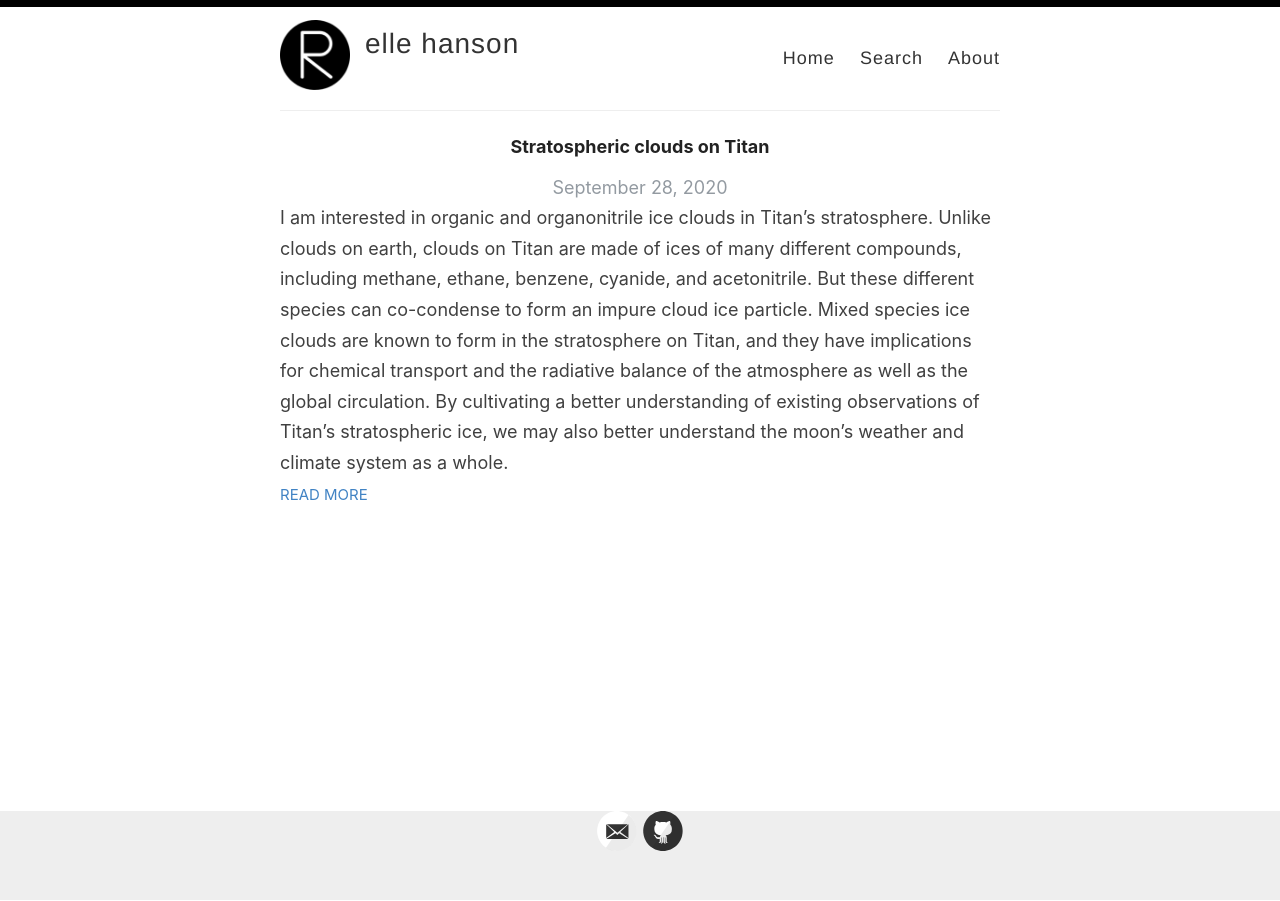
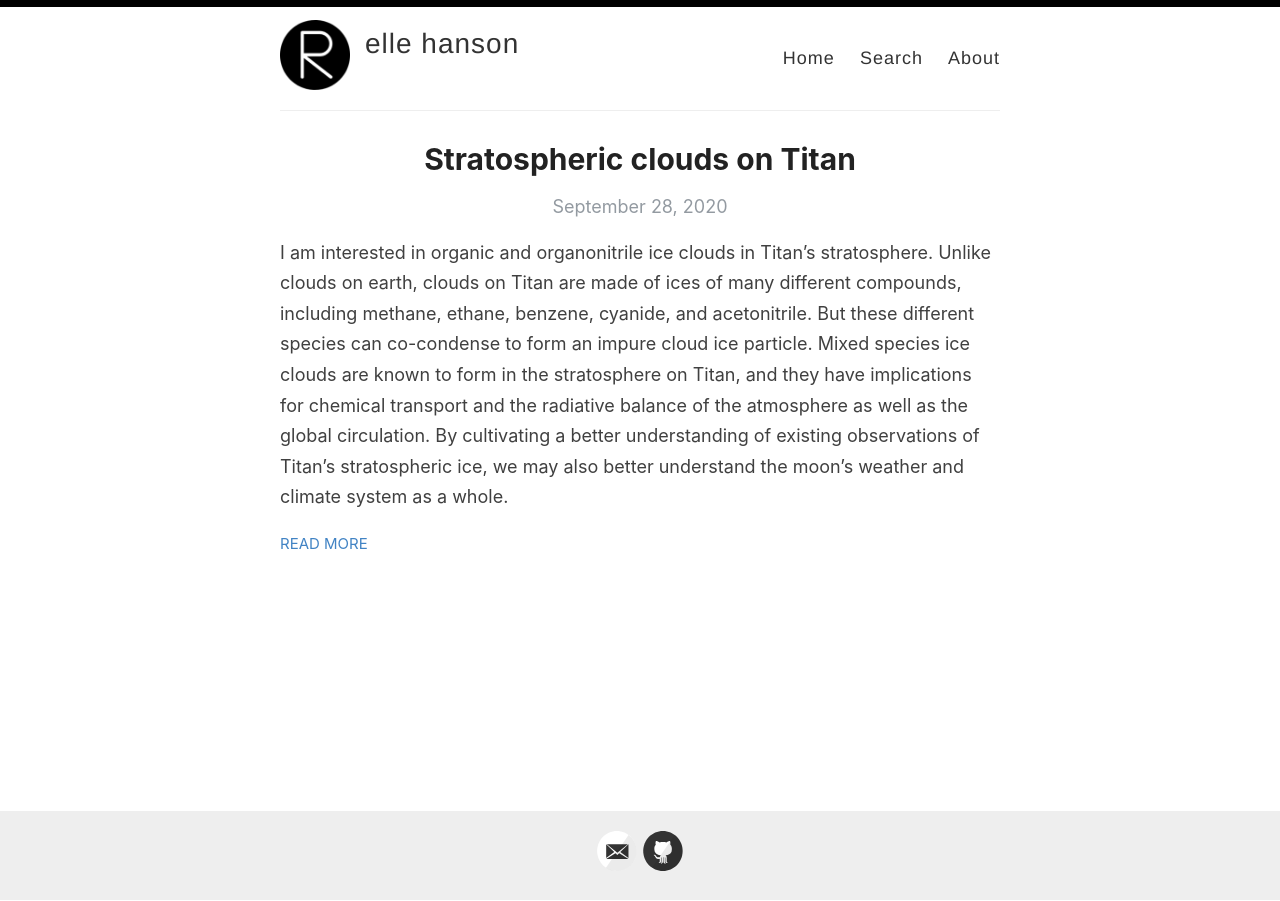
Before and after one commit to ellequelle/ellequelle.github.io-old, a Jekyll site: the page built from index.html, in a window 1280 px wide. Built offline with Jekyll 4.4.1, drawn with Linux system fonts in a browser that asks for light colours; some web fonts are replaced; the list of posts is cut into pages by our own code.

Commit message:
Update default.html

```diff
--- a/_layouts/default.html
+++ b/_layouts/default.html
@@ -5,8 +5,9 @@
     {% seo title=false %}
     {% include meta.html %}
 
+    <link href="https://fonts.googleapis.com/css2?family=EB+Garamond&family=Lora&family=Montserrat&family=Ovo&family=Simonetta&display=swap" rel="stylesheet">
     <link rel="stylesheet" type="text/css" href="{{ site.baseurl }}/assets/style.css" />
-    <link rel="stylesheet" type="text/css" href="{{ site.baseurl }}/assets/fontstyle.css" />
+    <!-- <link rel="stylesheet" type="text/css" href="{{ site.baseurl }}/assets/fontstyle.css" /> -->
     <link rel="alternate" type="application/rss+xml" title="{{ site.name }} - {{ site.description }}" href="{{ site.baseurl }}/feed.xml" />
     <link rel="canonical" href="{{ site.url }}{{ page.url }}" />
 
```
